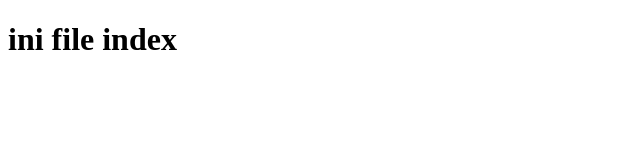
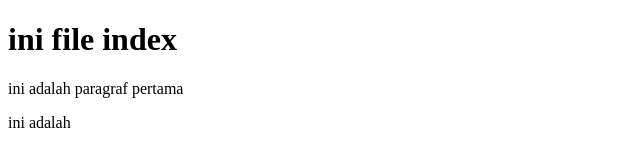
Before and after one commit to Haidardafi/latihanGIT, a plain HTML site: page index.html in a window 1280 px wide. Shown: the whole page, without its empty margins (0-640 px from the left). Drawn offline with Linux system fonts and the light colour scheme.

Commit message:
Update index.html
ini optional

```diff
--- a/index.html
+++ b/index.html
@@ -8,5 +8,8 @@
 </head>
 <body>
   <h1>ini file index</h1>
+
+    <p>ini adalah paragraf pertama</p>
+    <p>ini adalah </p>
 </body>
 </html>
```
